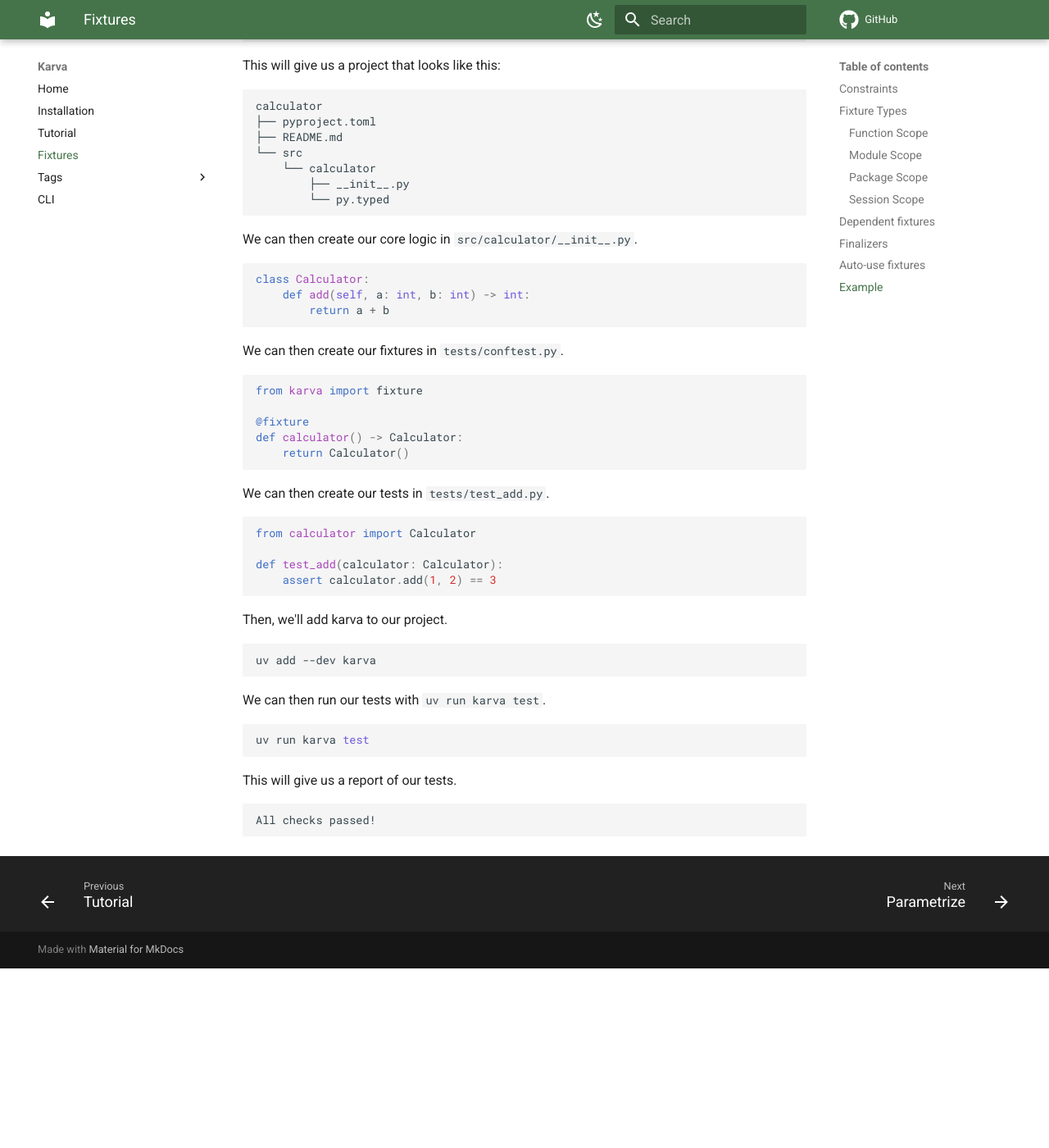
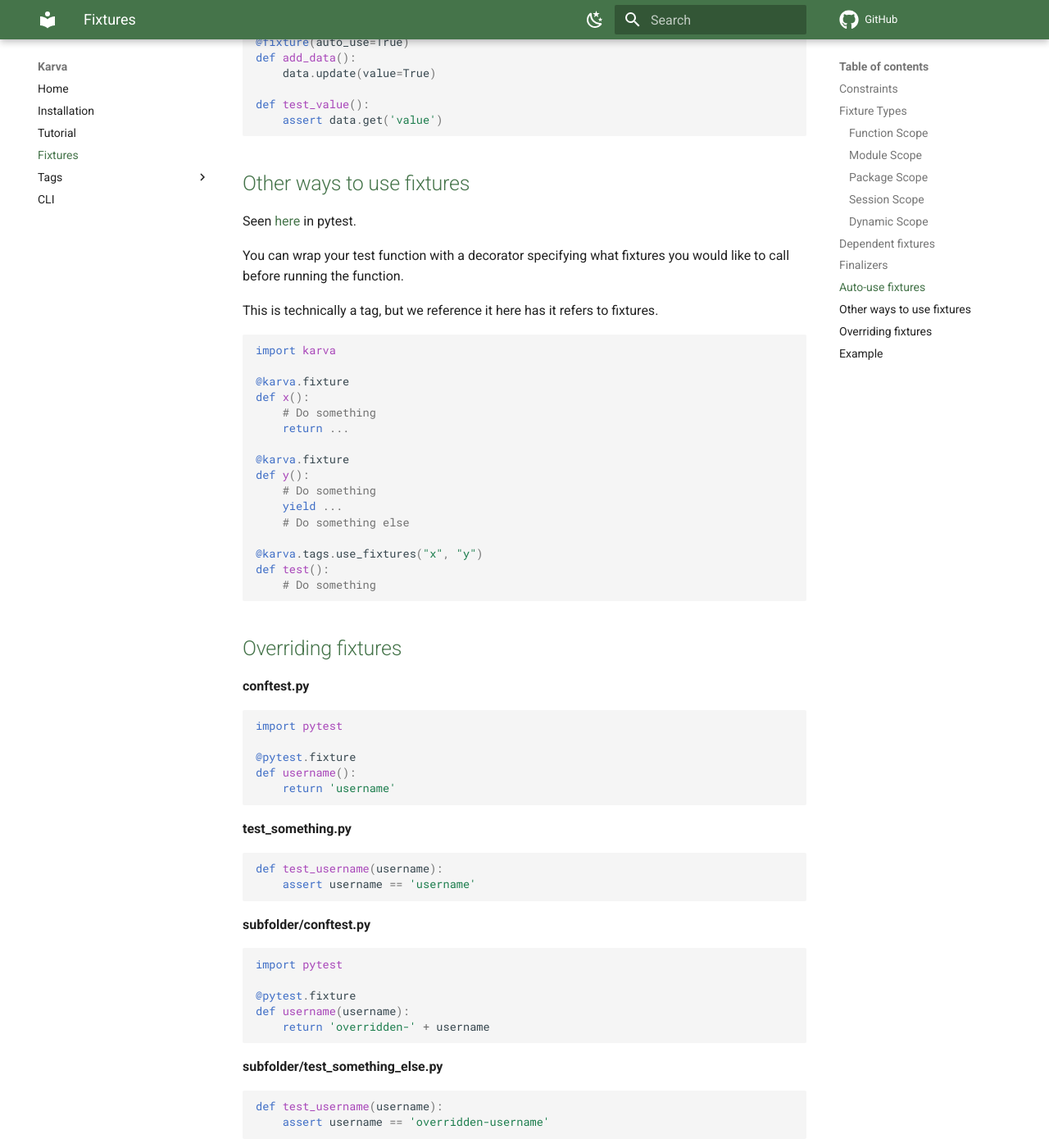
Before and after one commit to MatthewMckee4/karva, an MkDocs documentation site: the page built from docs/fixtures.md, in a window 1280 px wide and 1400 px high, scrolled down 2479 px. Shown: the whole window at 82% size. Built offline with MkDocs 1.6.1 and Material for MkDocs 9.7.7, drawn with Linux system fonts in a browser that asks for light colours; comment, search, counter and statistics services are not loaded; before the commit the page ends 3660 px from its top, so only the background shows below that; some of the changed text lies outside the part shown.

Commit message:
Update fixture docs

````diff
--- a/docs/fixtures.md
+++ b/docs/fixtures.md
@@ -50,6 +50,17 @@
 
 The fixture is created once per test session.
 
+### Dynamic Scope
+
+A dynamic scope is given as a function that returns a valid scope string.
+
+```py
+def dynamic_scope(fixture_name, config):
+    return "module"
+```
+
+Currently, we do not support config and that value is passed as `None`. The `fixture_name` argument is a string.
+
 ## Dependent fixtures
 
 We support fixtures that depend on other fixtures.
@@ -101,6 +112,70 @@
 
 def test_value():
     assert data.get('value')
+```
+
+## Other ways to use fixtures
+
+Seen [here](https://docs.pytest.org/en/7.1.x/how-to/fixtures.html#use-fixtures-in-classes-and-modules-with-usefixtures) in pytest.
+
+You can wrap your test function with a decorator specifying what fixtures you would like to call before running the function.
+
+This is technically a tag, but we reference it here has it refers to fixtures.
+
+```py
+import karva
+
+@karva.fixture
+def x():
+    # Do something
+    return ...
+
+@karva.fixture
+def y():
+    # Do something
+    yield ...
+    # Do something else
+
+@karva.tags.use_fixtures("x", "y")
+def test():
+    # Do something
+```
+
+## Overriding fixtures
+
+**conftest.py**
+
+```py
+import pytest
+
+@pytest.fixture
+def username():
+    return 'username'
+
+```
+
+**test_something.py**
+
+```py
+def test_username(username):
+    assert username == 'username'
+```
+
+**subfolder/conftest.py**
+
+```py
+import pytest
+
+@pytest.fixture
+def username(username):
+    return 'overridden-' + username
+```
+
+**subfolder/test_something_else.py**
+
+```py
+def test_username(username):
+    assert username == 'overridden-username'
 ```
 
 ## Example
````
